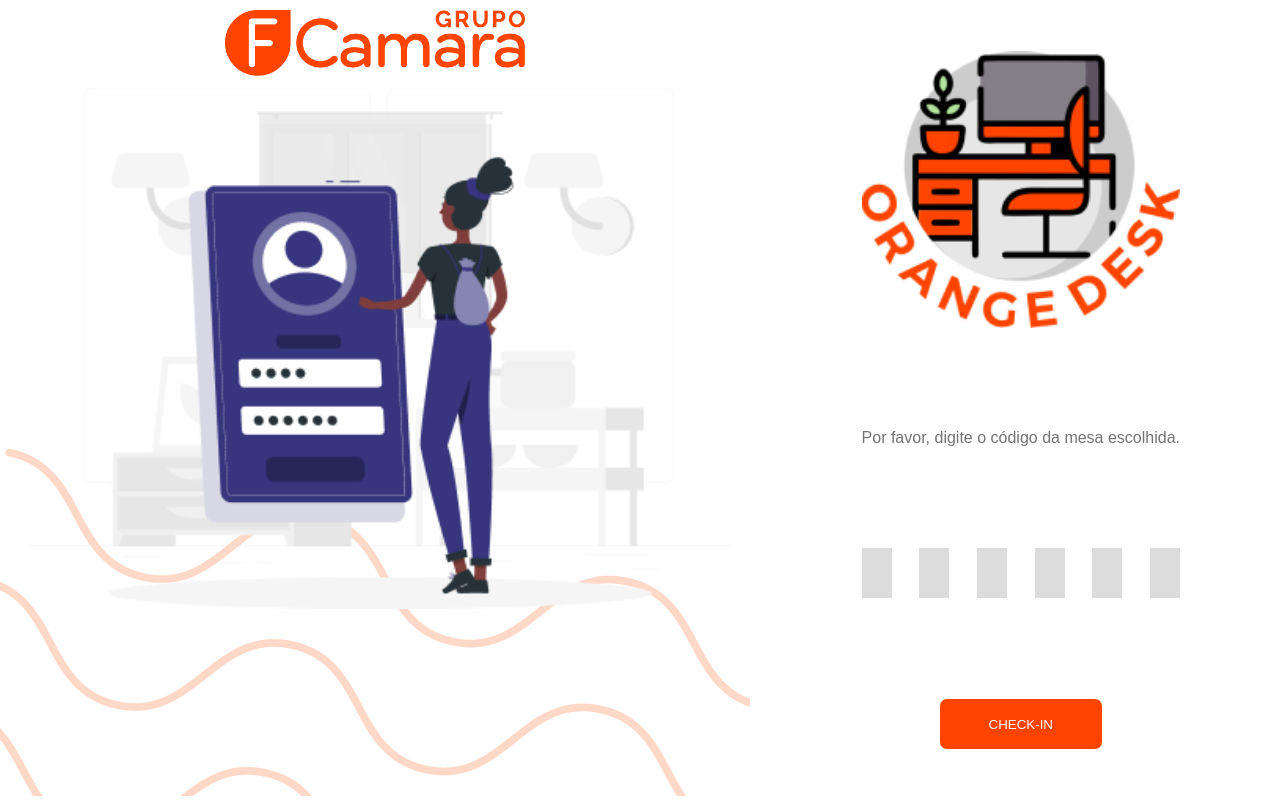
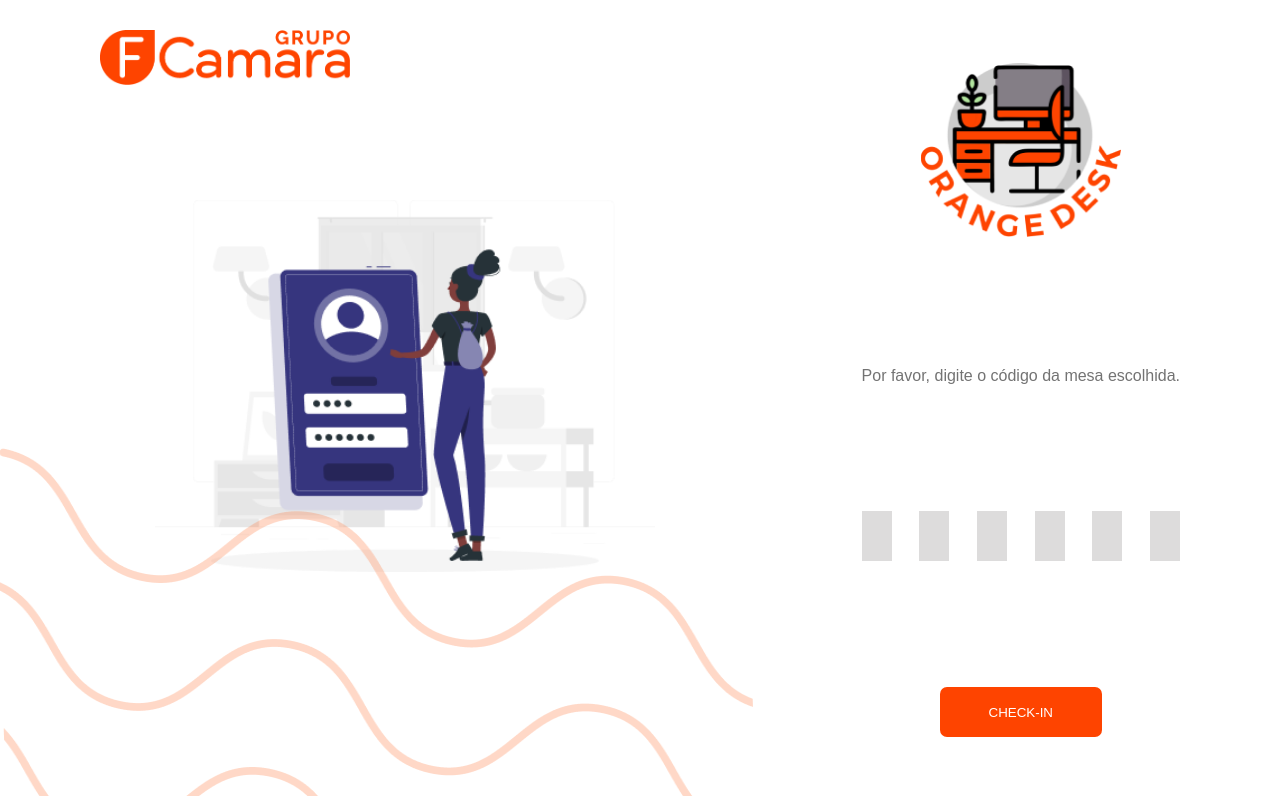
Before and after one commit to n3sh-source/fcamara-squad-36, a plain HTML site: page confirma.html in a window 1280 px wide. Drawn offline with Linux system fonts and the light colour scheme.

Commit message:
fix: ajuste no tamanho das imagens e na posição delas

```diff
--- a/confirma.html
+++ b/confirma.html
@@ -31,7 +31,10 @@
     </section>
 
     <section class="direita">
-            <img src="img/logo-od-laranja.png" alt="Logo Orange Desk Laranja">
+
+            <div class="logo-od">
+                <img src="img/logo-od-laranja.png" alt="Logo Orange Desk Laranja">
+            </div>
 
             <p>
                 Por favor, digite o código da mesa escolhida.
--- a/css/confirma.css
+++ b/css/confirma.css
@@ -33,15 +33,23 @@
     /*Imagens da section esquerda*/
 .logo{
     margin-top: 10px;
-    width: 300px;
+    width: 250px;
+    align-self: flex-start;
+    margin-top: 30px;
+    margin-left: 100px;
 }
 
 .chekin{
     position: absolute;
-    top: 88px;
-    left: 30px;
+    top: 200px;
+    left: 155px;
+    width: 500px;
+}
 
-    width: 700px;
+.onda{
+    -webkit-transform: skew(2deg); /* Chrome, Opera */
+    -ms-transform: skew(2deg); /* IE */
+        transform: skew(2deg); /* Padrão */
 }
 
 /*Section Direita*/
@@ -58,6 +66,11 @@
 
     color: #737373;
 }
+
+.logo-od{
+    width: 200px;
+}
+
         /*Botão da section direita*/
 .btn{
     background-color: #FE4400;
```
